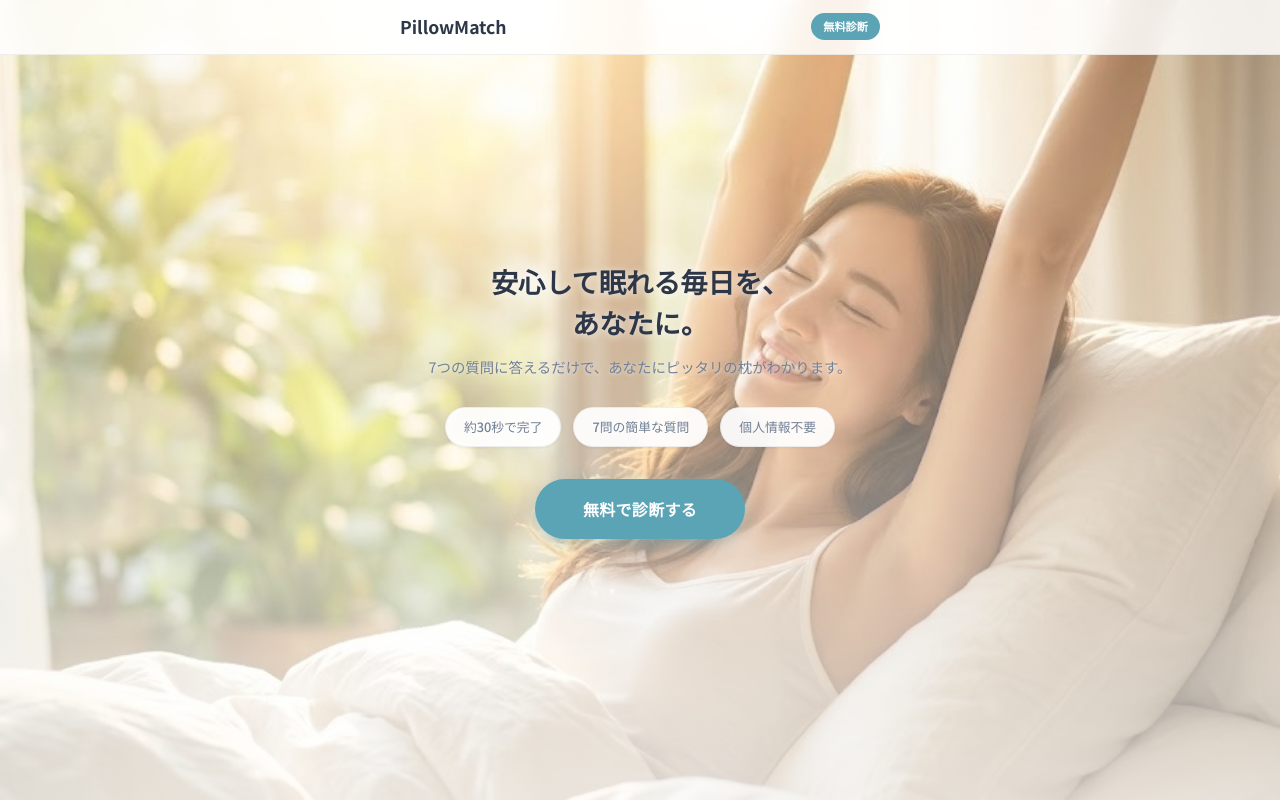
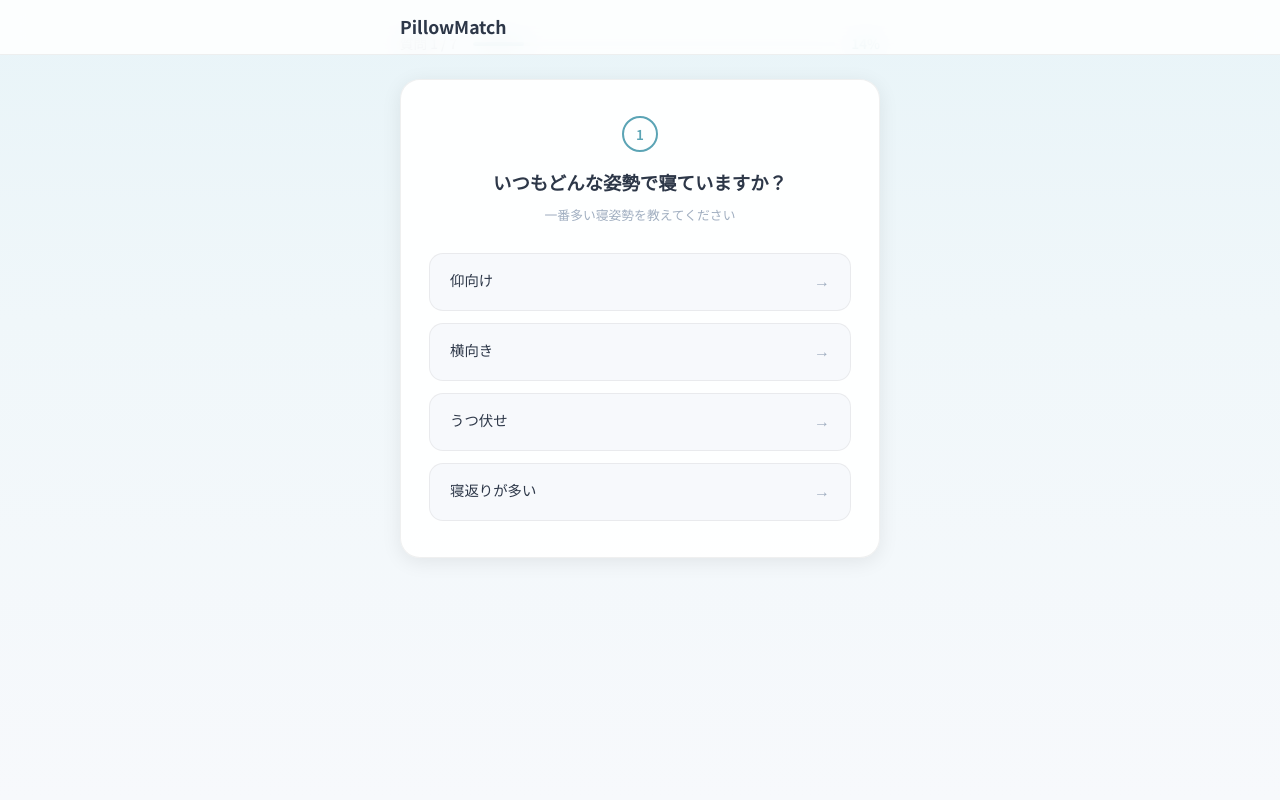
Before and after one commit to kengoabe123-bit/pillow-diagnosis, a Next.js app: page /diagnosis in a window 1280 px wide. Shown: the top 800 px of the page. Built offline with nearby package versions, Linux system fonts and the light colour scheme.

Commit message:
fix: イントロ重複削除・ヘッダーバッジ削除 - 1タップで即質問開始

```diff
--- a/app/diagnosis/page.tsx
+++ b/app/diagnosis/page.tsx
@@ -4,10 +4,10 @@
 import { questions, calculateResults, DiagnosisResult } from '@/lib/diagnosis';
 import { SITE_CONFIG } from '@/lib/config';
 
-type Phase = 'intro' | 'questions' | 'results';
+type Phase = 'questions' | 'results';
 
 export default function DiagnosisPage() {
-    const [phase, setPhase] = useState<Phase>('intro');
+    const [phase, setPhase] = useState<Phase>('questions');
     const [currentQuestion, setCurrentQuestion] = useState(0);
     const [answers, setAnswers] = useState<number[]>([]);
     const [results, setResults] = useState<DiagnosisResult[]>([]);
@@ -42,12 +42,7 @@
         }
     }, [phase]);
 
-    const handleStart = useCallback(() => {
-        setPhase('questions');
-        setCurrentQuestion(0);
-        setAnswers([]);
-        setAnimationClass('animate-slide-in');
-    }, []);
+
 
     const handleAnswer = useCallback(
         (optionIndex: number) => {
@@ -87,12 +82,7 @@
     }, [currentQuestion]);
 
     const handleRestart = useCallback(() => {
-        setPhase('intro');
-        setCurrentQuestion(0);
-        setAnswers([]);
-        setResults([]);
-        setDisplayRates([0, 0, 0]);
-        window.scrollTo({ top: 0, behavior: 'smooth' });
+        window.location.href = '/';
     }, []);
 
     const handleShare = useCallback(
@@ -114,24 +104,6 @@
         [results]
     );
 
-    if (phase === 'intro') {
-        return (
-            <section className="intro-section">
-                <div className="intro-content">
-                    <h1>安心して眠れる毎日を、<br />あなたに。</h1>
-                    <p>7つの質問に答えるだけで、あなたにピッタリの枕がわかります。</p>
-                    <div className="intro-features">
-                        <span className="intro-feature">約30秒で完了</span>
-                        <span className="intro-feature">7問の簡単な質問</span>
-                        <span className="intro-feature">個人情報不要</span>
-                    </div>
-                    <button className="btn-primary" onClick={handleStart} id="start-diagnosis">
-                        無料で診断する
-                    </button>
-                </div>
-            </section>
-        );
-    }
 
     if (phase === 'questions') {
         const question = questions[currentQuestion];
--- a/components/Header.tsx
+++ b/components/Header.tsx
@@ -3,7 +3,6 @@
         <header className="site-header">
             <div className="header-inner">
                 <div className="header-logo">PillowMatch</div>
-                <span className="header-badge">無料診断</span>
             </div>
         </header>
     );
```
